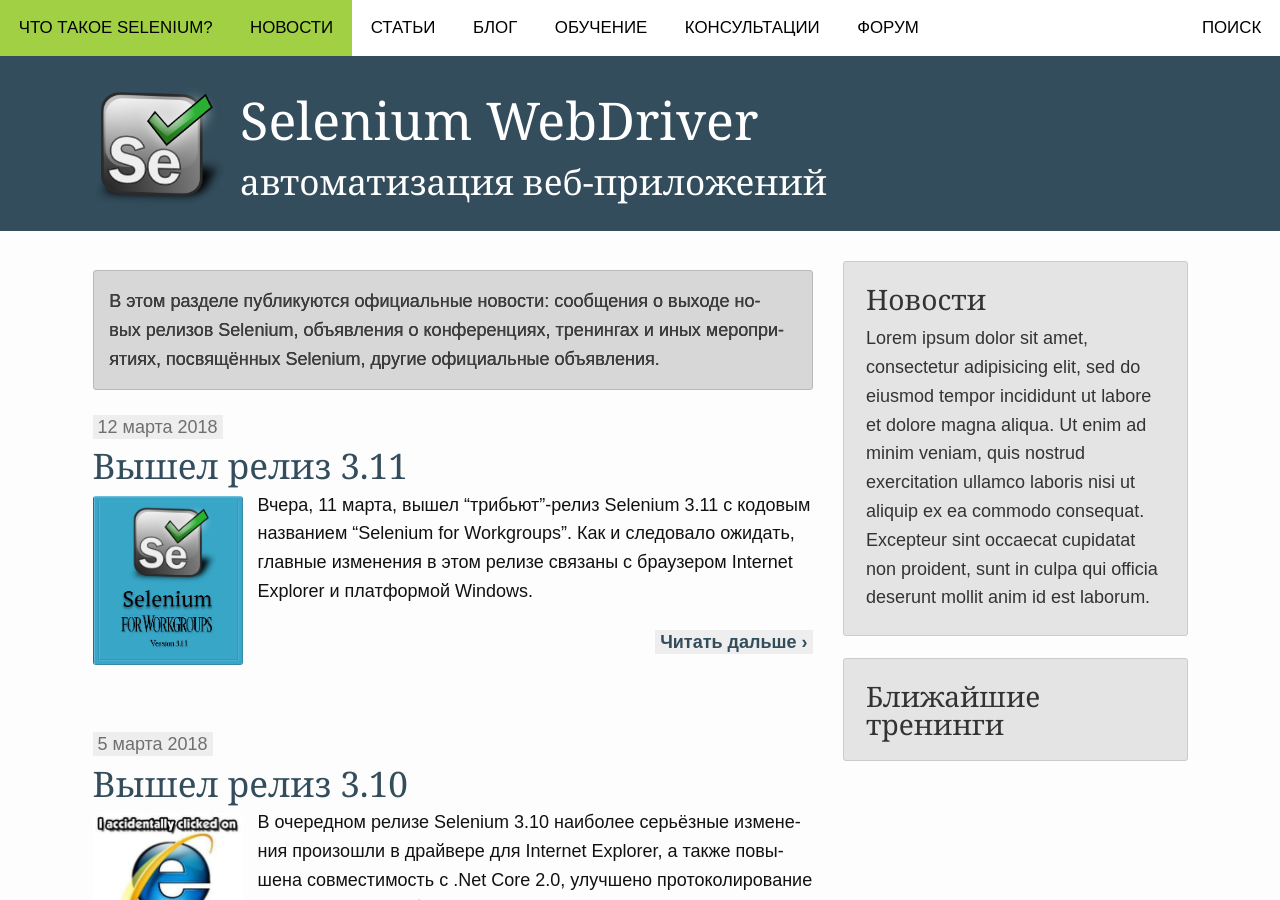
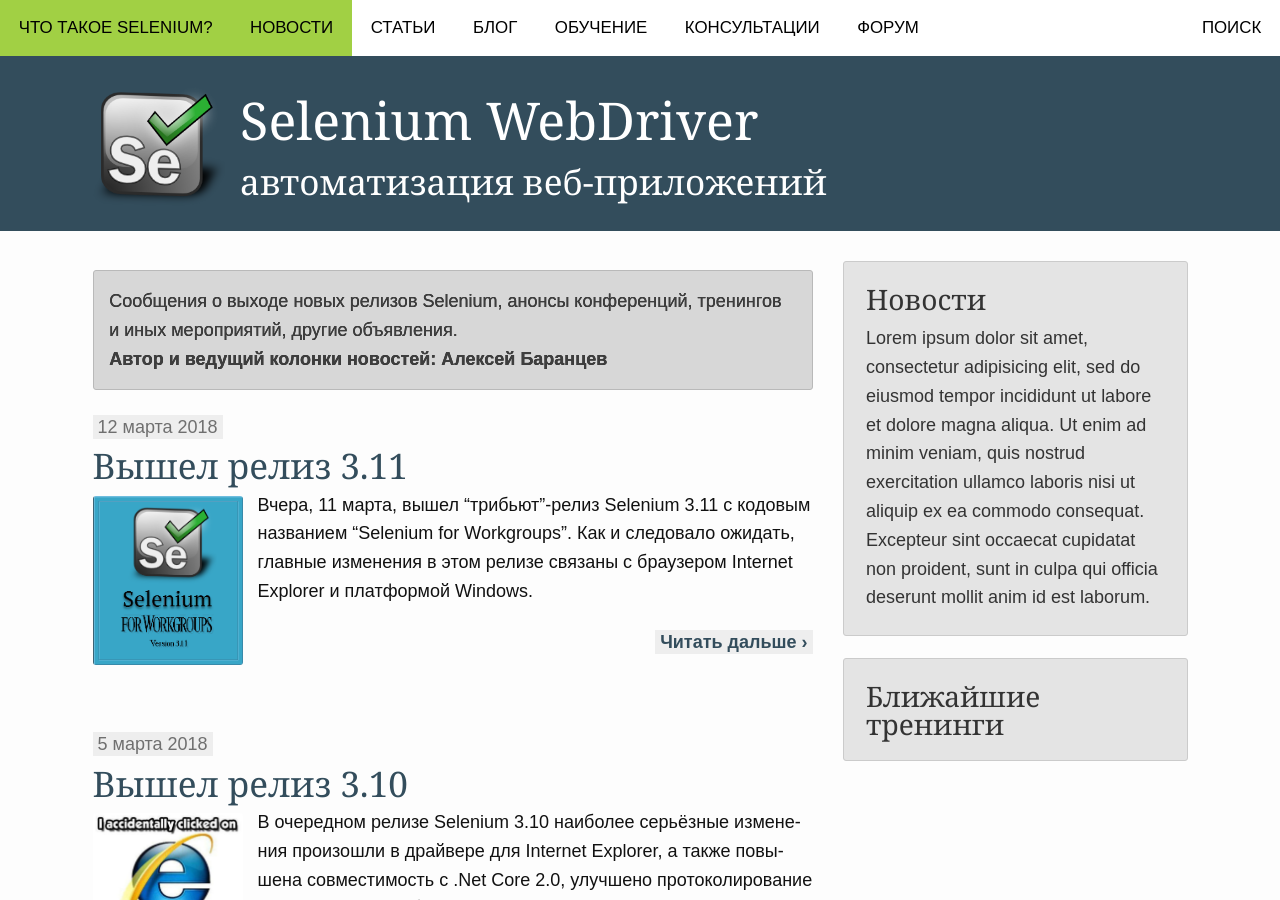
Before and after one commit to mycr7/selenium.ru, a Jekyll site: the page built from pages/pages-root-folder/news.md, in a window 1280 px wide and 900 px high. Built offline with Jekyll 4.4.1, drawn with Linux system fonts in a browser that asks for light colours; the list of posts is cut into pages by our own code.

Commit message:
Shortening section descriptions

```diff
--- a/pages/pages-root-folder/news.md
+++ b/pages/pages-root-folder/news.md
@@ -6,4 +6,4 @@
   collection: news
 permalink: /news/
 ---
-{% include alert text='В этом разделе публикуются официальные новости: сообщения о выходе новых релизов Selenium, объявления о конференциях, тренингах и иных мероприятиях, посвящённых Selenium, другие официальные объявления.' %}
+{% include alert text='Сообщения о выходе новых релизов Selenium, анонсы конференций, тренингов и иных мероприятий, другие объявления.<br><strong>Автор и ведущий колонки новостей: Алексей Баранцев</strong>' %}
```
Also changed, not shown: pages/pages-root-folder/blog.md (+1 -1 lines).
